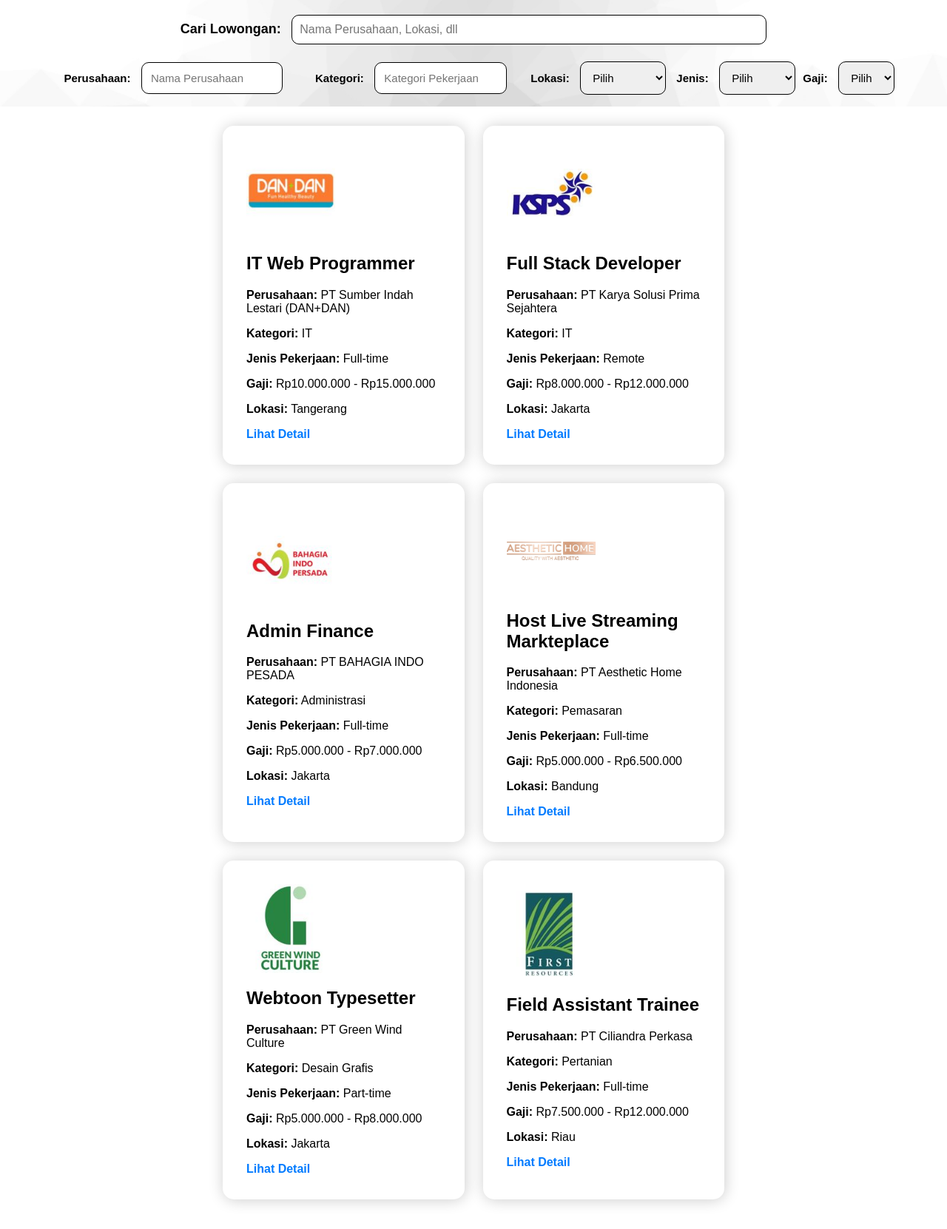
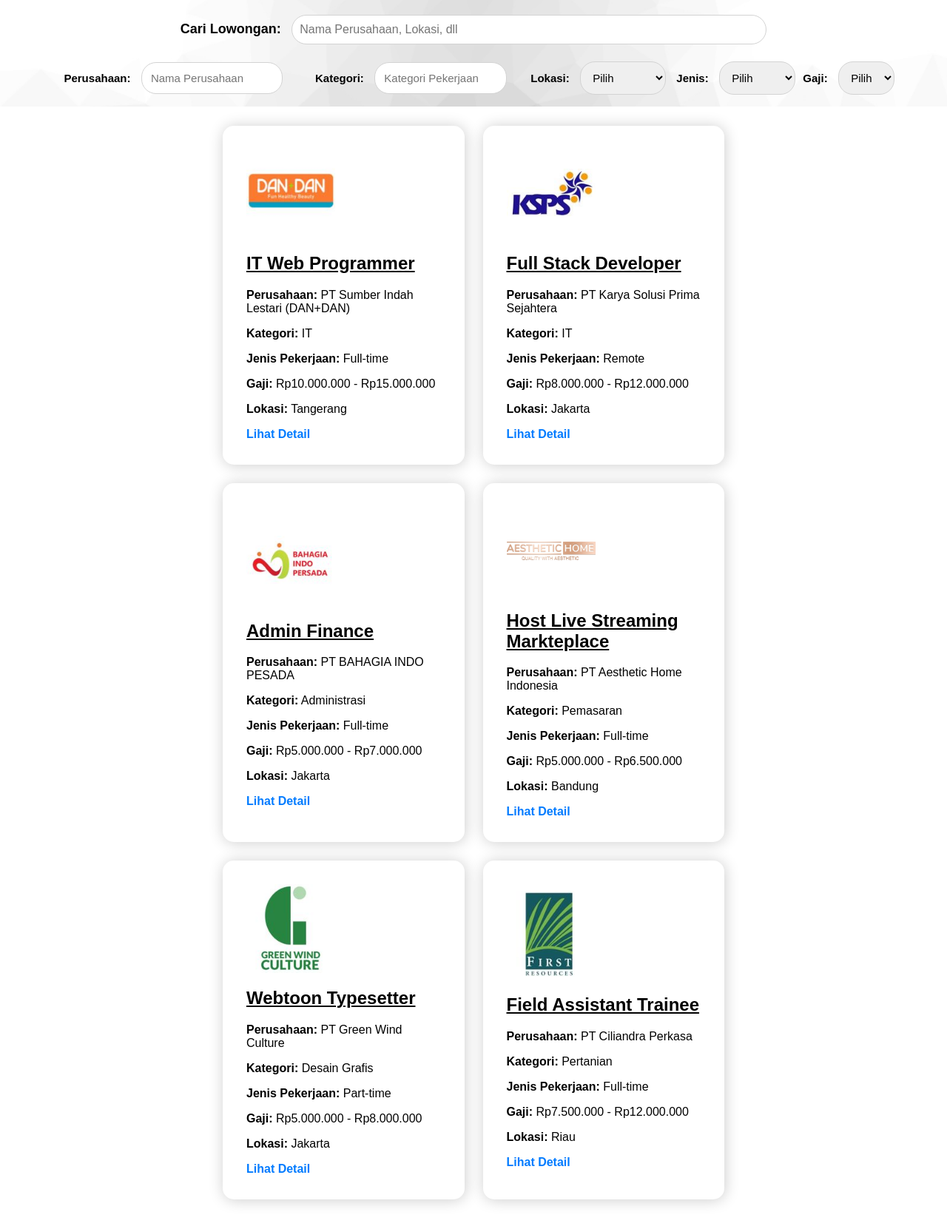
Before and after one commit to TomasBeckett/Project_ProgWeb, a PHP site: page /Lowongan.html in a window 1280 px wide. Shown: the part 71-1732 px from the top of the page at 74% size. Run offline with PHP 8.4, Linux system fonts and the light colour scheme.

Commit message:
Update css

```diff
--- a/Web.css
+++ b/Web.css
@@ -34,13 +34,21 @@ main {
     margin-right: 20%;
 }
 
+main h2 {
+    text-decoration: underline;
+    transition: color 0.3s ease;
+}
+
+main h2:hover {
+    color: #007bff;
+}
+
 main table,main th, main td{
     border-spacing: 25px;
     width: 100%;
     border-collapse: separate;
     border-color: 2px solid black;
 }
-
 
 .section {
     background-image:url(Pic/Background1.jpg);
@@ -67,8 +75,8 @@ main table,main th, main td{
     width: 50%;
     padding: 10px;
     font-size: 16px;
-    border: solid 0.1px black;
-    border-radius: 10px;
+    border: solid 0.1px rgb(211, 211, 211);
+    border-radius: 20px;
     outline: none;
 }
 
@@ -95,8 +103,8 @@ main table,main th, main td{
     width: 50%;
     padding: 12px;
     font-size: 15px;
-    border: solid 0.1px black;
-    border-radius: 10px;
+    border: solid 0.1px rgb(211, 211, 211);
+    border-radius: 20px;
     outline: none;
 }
 
@@ -104,9 +112,34 @@ main table,main th, main td{
     width: 60%;
     padding: 12px;
     font-size: 15px;
-    border: solid 0.1px black;
+    border: solid 0.1px rgb(211, 211, 211);
+    border-radius: 20px;
+    outline: none;
+}
+
+input {
+    padding: 8px;
+    border: 2px solid #000;
     border-radius: 10px;
-    outline: none;
+    transition: 0.3s;
+}
+
+select {
+    padding: 8px;
+    border: 2px solid #000;
+    border-radius: 10px;
+    transition: 0.3s;
+}
+
+input:hover {
+    border-color: black;
+    background-color: #f8f8f8;
+}
+
+
+select:hover {
+    background-color: #f8f8f8;
+    border-color: black
 }
 
 .button {
@@ -142,7 +175,7 @@ main table,main th, main td{
     background: white;
     padding: 20px;
     border-radius: 8px;
-    width: 30%;
+    width: 22%;
     position: absolute;
     top: 50%;
     left: 50%;
@@ -158,15 +191,16 @@ main table,main th, main td{
     padding: 10px;
     margin: 10px 0;
     border: 1px solid #ddd;
-    border-radius: 5px;
+    border-radius: 20px;
 }
 .modal-content .button {
-    width: 100%;
-    padding: 10px;
+    width: 50%;
+    margin-top: 3%;
+    padding: 12px;
     background: #007bff;
     color: white;
     border: none;
-    border-radius: 5px;
+    border-radius: 20px;
     cursor: pointer;
 }
 
```
